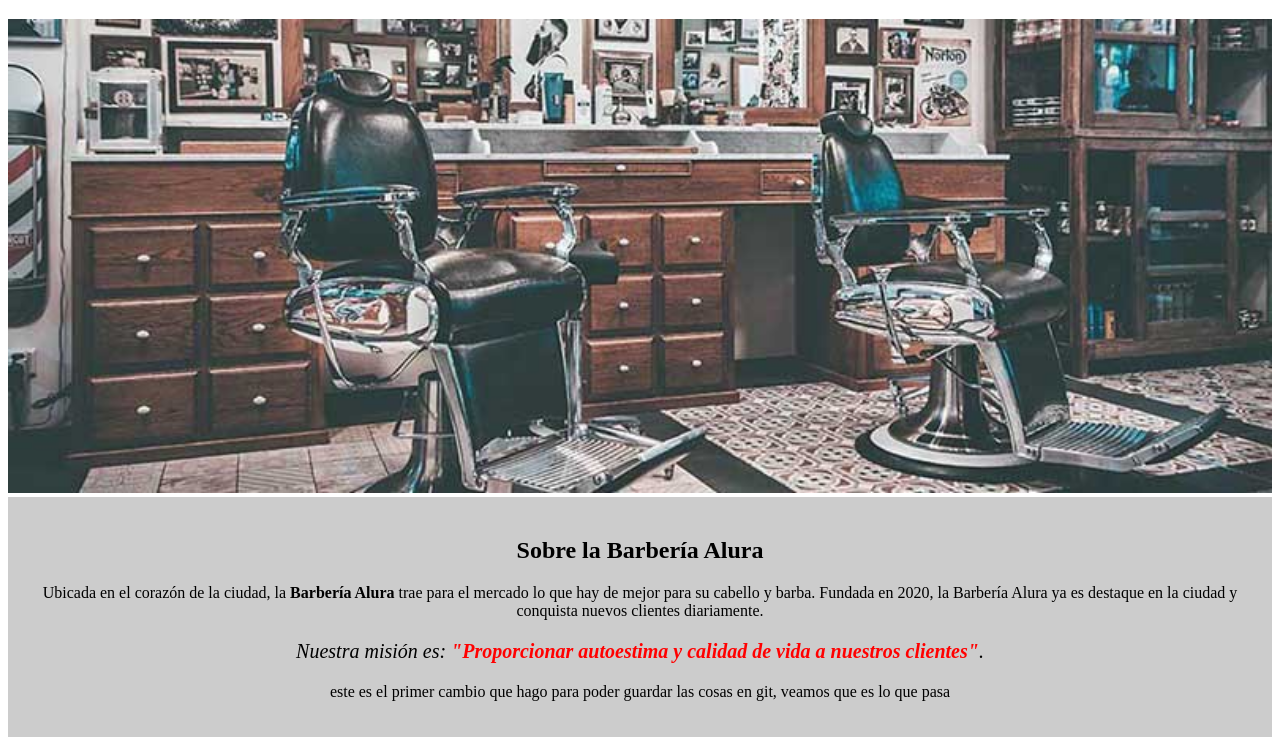
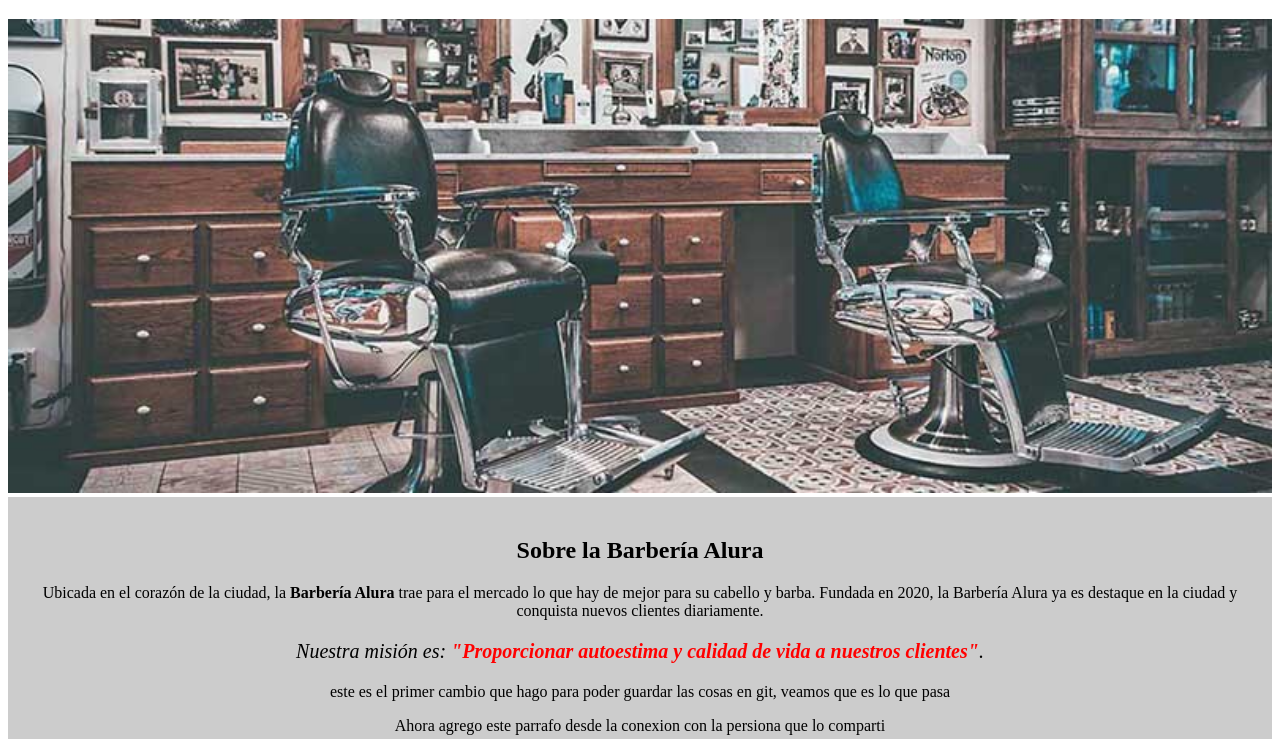
Before and after one commit to EfrainCh12/Mark-I, a plain HTML site: page index.html in a window 1280 px wide. Shown: the part 61-800 px from the top of the page. Drawn offline with Linux system fonts and the light colour scheme.

Commit message:
Esta es la actualizacion desde la persona que quiere tener acceso

```diff
--- a/index.html
+++ b/index.html
@@ -28,6 +28,8 @@
 
             <p>este es el primer cambio que hago para poder guardar las cosas en git, veamos que es lo que pasa</p>
 
+            <p> Ahora agrego este parrafo desde la conexion con la persiona que lo comparti</p>
+
         </div>
 
         <div class="diferenciales">
```
